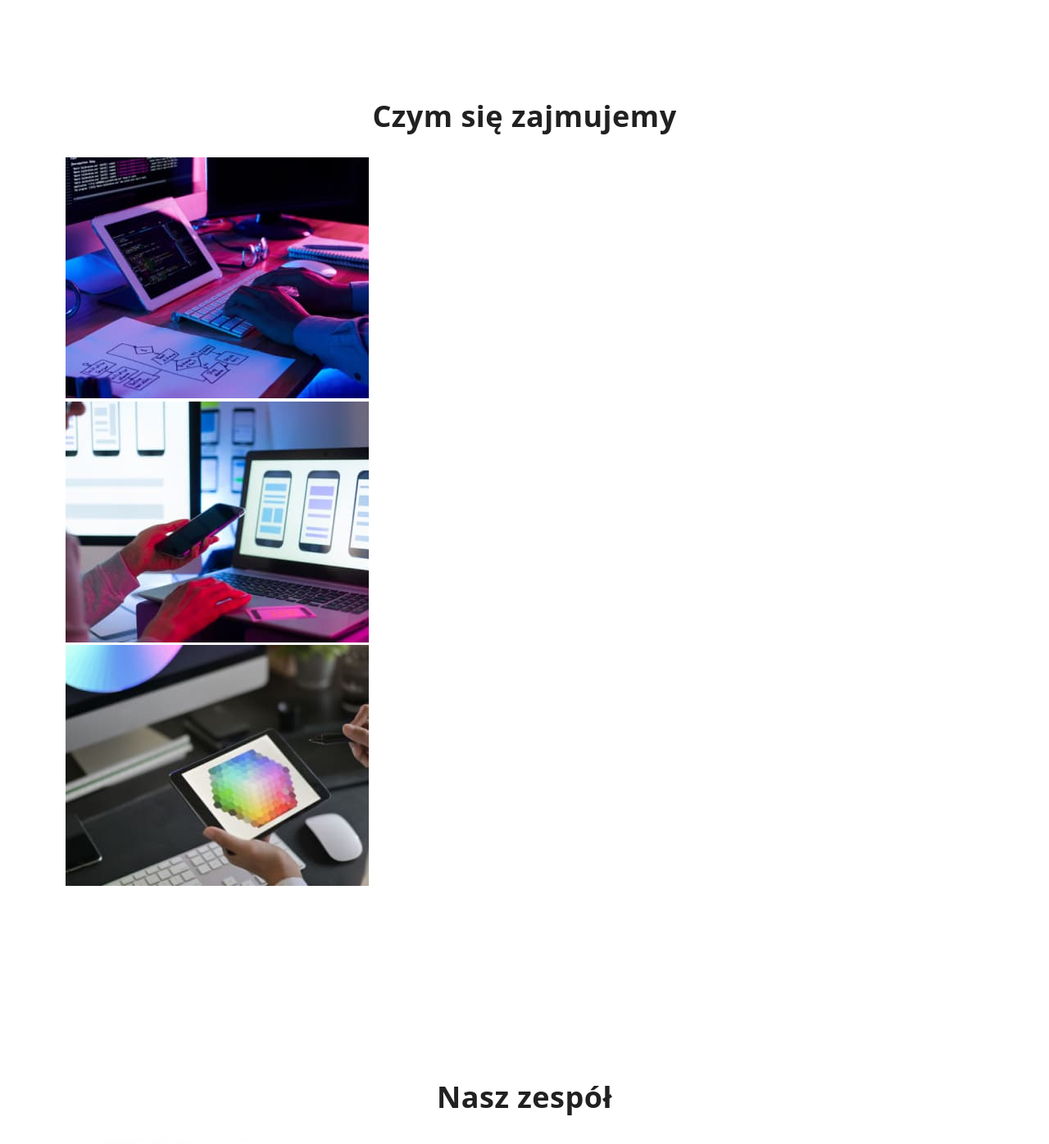
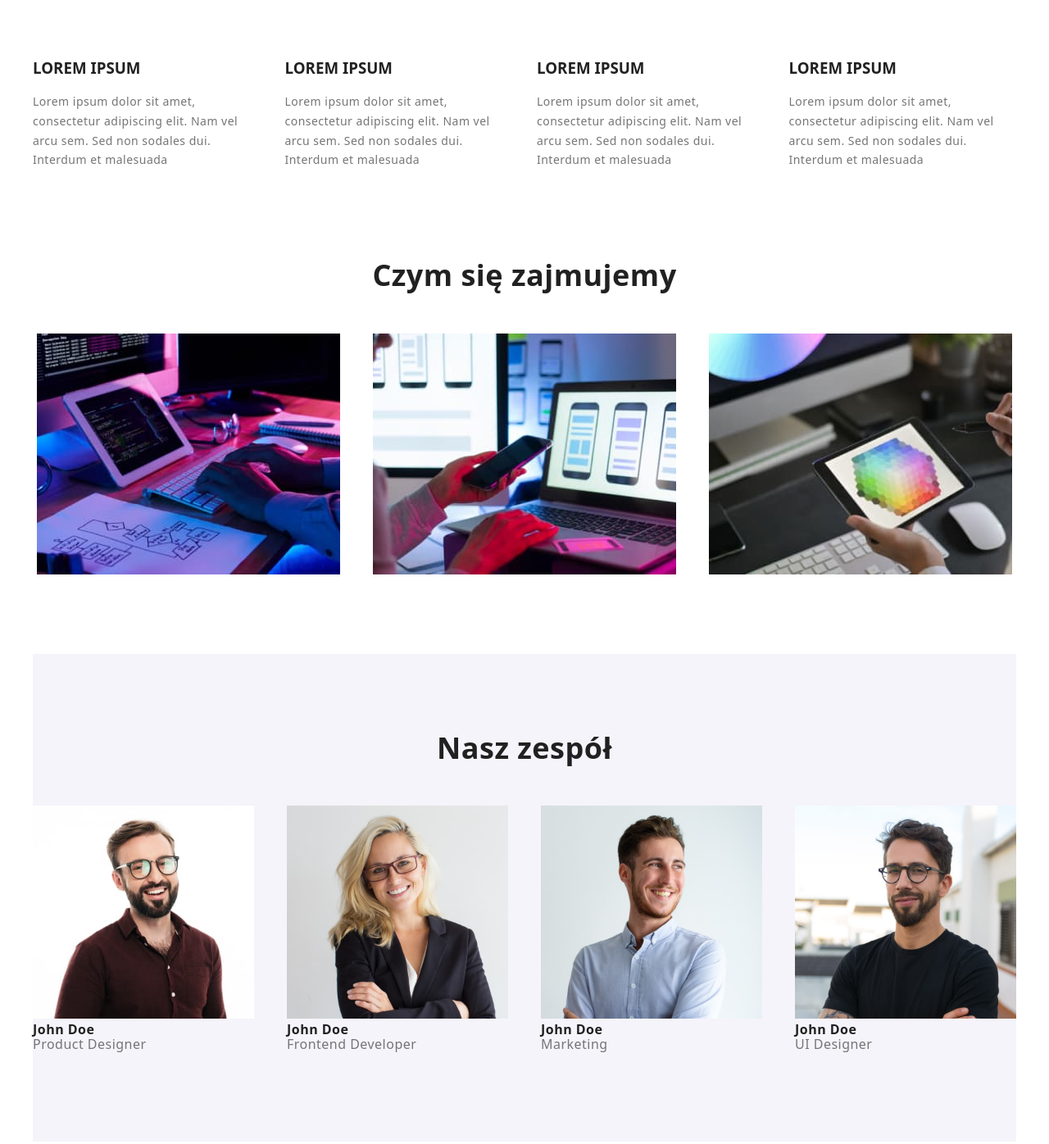
Before and after one commit to magdapilc/goit-markup-hw-03, a plain HTML site: page index.html in a window 1280 px wide. Shown: the part 721-2117 px from the top of the page at 82% size. Drawn offline with nearby package versions, Linux system fonts and the light colour scheme.

Commit message:
actualization

```diff
--- a/css/styles.css
+++ b/css/styles.css
@@ -85,6 +85,7 @@ body {
 .order-box {
   background-color: var(--background-graphite-color);
   text-align: center;
+  height: 600px;
 }
 
 .solutions {
@@ -92,6 +93,9 @@ body {
   color: var(--white-color);
   letter-spacing: 0.06pc;
   line-height: 1.36;
+  margin: 0;
+  padding-top: 200px;
+  padding-bottom: 30px;
 }
 
 .order-box button {
@@ -102,6 +106,7 @@ body {
   font-size: 16 px;
   font-weight: 700;
   color: var(--white-color);
+  margin-bottom: 200px;
 }
 
 .description {
@@ -109,6 +114,7 @@ body {
   font-size: 14px;
   letter-spacing: 0.03pc;
   line-height: 1.7;
+  text-align: left;
 }
 
 .description-title {
@@ -123,6 +129,8 @@ body {
   color: var(--black-color);
   text-align: center;
   letter-spacing: 0.03pc;
+  margin-bottom: 50px;
+  margin-top: 0;
 }
 
 .name {
@@ -217,3 +225,34 @@ ul {
   padding-left: 0;
   margin-right: 0;
 }
+
+.descriptions-net {
+  display: flex;
+  gap: 30px;
+  padding-top: 94px;
+  padding-left: 0;
+  margin: 0px;
+}
+
+.what-are-we-do-net {
+  display: flex;
+  gap: 30px;
+  padding: 0;
+  margin: 0;
+  justify-content: space-around;
+}
+
+.team-bcg {
+  background-color: var(--background-light-grey-color);
+}
+
+figure {
+  margin: 0;
+}
+.our-team {
+  display: flex;
+  padding-left: 0px;
+  gap: 30px;
+  align-items: center;
+  justify-content: space-between;
+}
--- a/index.html
+++ b/index.html
@@ -44,45 +44,51 @@
 
     <main>
       <!--EFEKTYWNE ROZWIĄZANIA-->
-      <div class="container">
-        <section class="section">
+
       <div class="order-box">
-            <h1 class="solutions">EFEKTYWNE ROZWIĄZANIA DLA WASZEGO BIZNESU</h1>
+        <h1 class="solutions">EFEKTYWNE ROZWIĄZANIA<br />DLA WASZEGO BIZNESU</h1>
         <button type="button">Zamów usługę</button>
       </div>
-          <div class="description">
-            <ul>
+
+      <section class="container">
+        <ul class="descriptions-net">
           <li>
             <h3 class="description-title">Lorem ipsum</h3>
-                <p>
+            <p class="description">
               Lorem ipsum dolor sit amet, consectetur adipiscing elit. Nam vel arcu sem. Sed non
               sodales dui. Interdum et malesuada
             </p>
           </li>
           <li>
             <h3 class="description-title">Lorem ipsum</h3>
-                <p>
+            <p class="description">
               Lorem ipsum dolor sit amet, consectetur adipiscing elit. Nam vel arcu sem. Sed non
               sodales dui. Interdum et malesuada
             </p>
           </li>
           <li>
             <h3 class="description-title">Lorem ipsum</h3>
-                <p>
+            <p class="description">
+              Lorem ipsum dolor sit amet, consectetur adipiscing elit. Nam vel arcu sem. Sed non
+              sodales dui. Interdum et malesuada
+            </p>
+          </li>
+          <li>
+            <h3 class="description-title">Lorem ipsum</h3>
+            <p class="description">
               Lorem ipsum dolor sit amet, consectetur adipiscing elit. Nam vel arcu sem. Sed non
               sodales dui. Interdum et malesuada
             </p>
           </li>
         </ul>
-          </div>
       </section>
-      </div>
 
       <!--CZYM SIĘ ZAJMUJEMY-->
+
       <div class="container">
         <section class="section">
           <h2 class="title">Czym się zajmujemy</h2>
-          <ul>
+          <ul class="what-are-we-do-net">
             <li>
               <img width="370" height="294" src="images/box1.jpg" alt="klawiatura" />
             </li>
@@ -98,18 +104,19 @@
 
       <!--NASZ ZESPÓŁ-->
       <div class="container">
+        <div class="team-bcg">
           <section class="section">
             <h2 class="title">Nasz zespół</h2>
-          <ul>
+            <ul class="our-team">
               <li>
                 <figure>
                   <img
-                  width="200"
-                  height="200"
+                    width="270"
+                    height="260"
                     src="images/team1.jpg"
                     alt="John Doe Product Designer"
                   />
-                <figcaption>
+                  <figcaption class="figcaprion-john-doe">
                     <span class="name">John Doe</span><br /><span class="position"
                       >Product Designer</span
                     >
@@ -119,8 +126,8 @@
               <li>
                 <figure>
                   <img
-                  width="200"
-                  height="200"
+                    width="270"
+                    height="260"
                     src="images/team2.jpg"
                     alt="John Doe Frontend Developer"
                   />
@@ -133,7 +140,7 @@
               </li>
               <li>
                 <figure>
-                <img width="200" height="200" src="images/team3.jpg" alt="John Doe Marketing" />
+                  <img width="270" height="260" src="images/team3.jpg" alt="John Doe Marketing" />
                   <figcaption>
                     <span class="name">John Doe</span><br /><span class="position">Marketing</span>
                   </figcaption>
@@ -141,14 +148,17 @@
               </li>
               <li>
                 <figure>
-                <img width="200" height="200" src="images/team4.jpg" alt="John Doe UI Designer" />
+                  <img width="270" height="260" src="images/team4.jpg" alt="John Doe UI Designer" />
                   <figcaption>
-                  <span class="name">John Doe</span><br /><span class="position">UI Designer</span>
+                    <span class="name">John Doe</span><br /><span class="position"
+                      >UI Designer</span
+                    >
                   </figcaption>
                 </figure>
               </li>
             </ul>
           </section>
+        </div>
       </div>
     </main>
 
```
Lines whose indentation alone changed are shown as unchanged.
